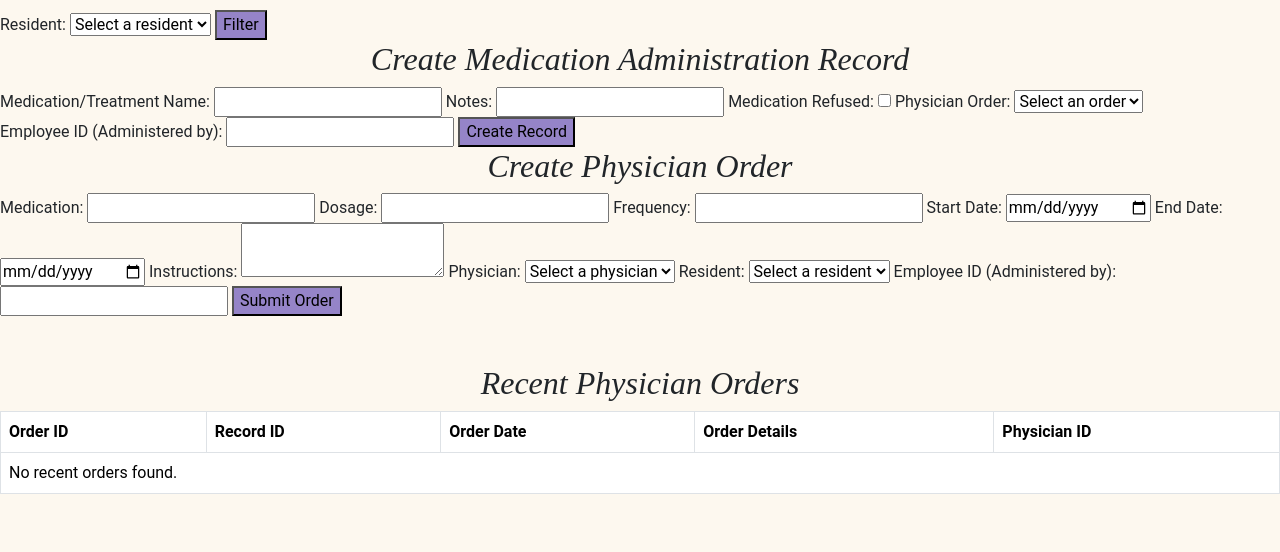
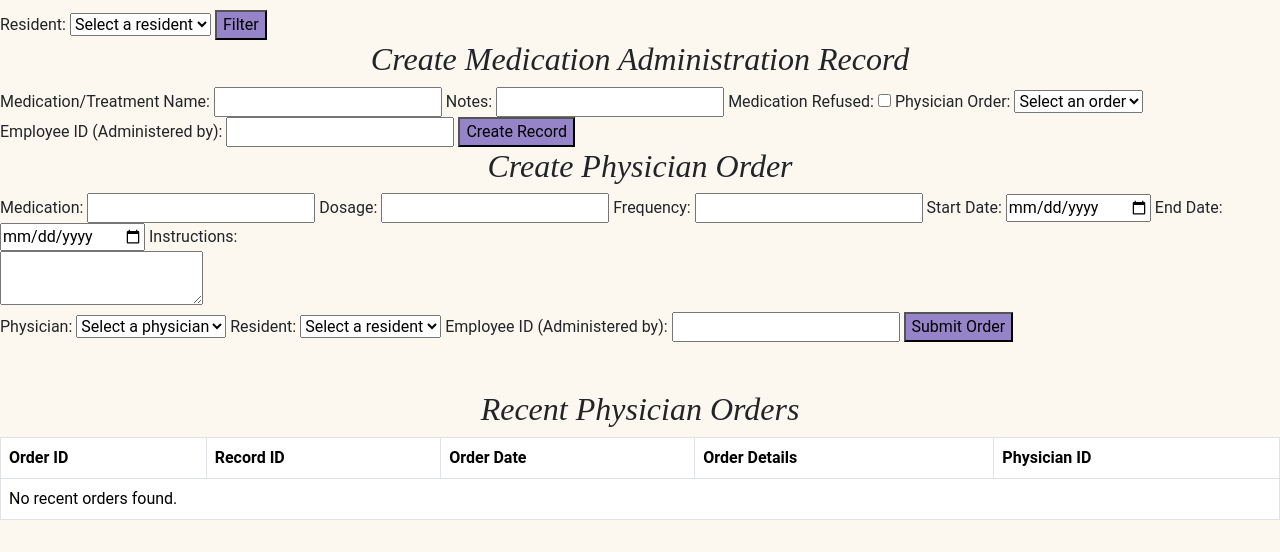
Before and after one commit to NolanP2003/DScapstone, a PHP site: page /get_protocol/user_views/nurse_dash.php in a window 1280 px wide. Shown: the part 442-994 px from the top of the page. Run offline with PHP 8.4, Linux system fonts and the light colour scheme; the visitor is signed in with stand-in values (Sample User, id 1); data comes from the database, SQL or seed files in the repository; data that the repository does not hold is empty; some libraries are stand-ins or nearby versions; some web fonts are replaced.

Commit message:
Changing up nurse_dash page

```diff
--- a/mercurycorp-main/web_src/user_views/nurse_dash.php
+++ b/mercurycorp-main/web_src/user_views/nurse_dash.php
@@ -298,7 +298,9 @@ try {
         <input type="date" name="end_date">
 
         <label for="instructions">Instructions:</label>
-        <textarea name="instructions"></textarea>
+        <div class="input-container">
+            <textarea name="instructions"></textarea>
+        </div>
 
         <!-- Dropdown for Physician ID -->
         <label for="physician_id">Physician:</label>
```
